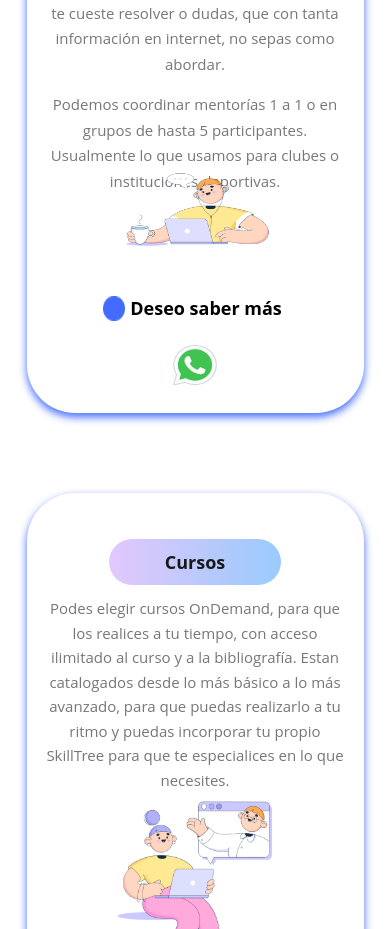
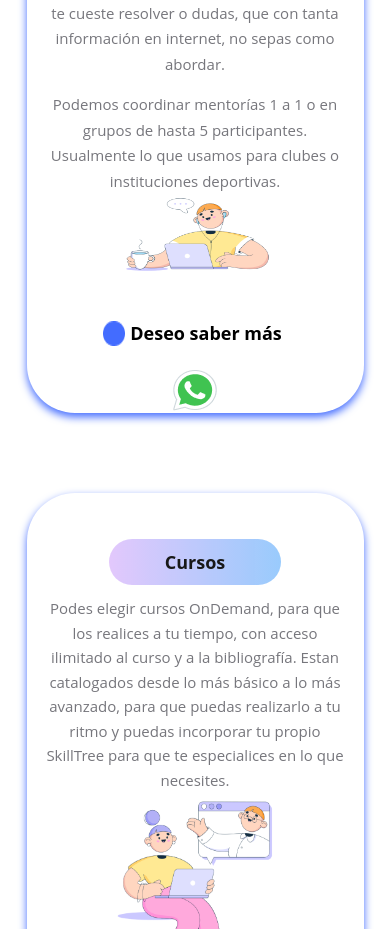
Before and after one commit to gaby7887/Proyecto-Lisandro, a React (Create React App) app: page /Servicios in a window 390 px wide. Shown: the part 800-1729 px from the top of the page. Built offline with nearby package versions, Linux system fonts and the light colour scheme.

Commit message:
corrigiendo services

```diff
--- a/src/Componentes/Views/Servicios/servicios.css
+++ b/src/Componentes/Views/Servicios/servicios.css
@@ -334,7 +334,9 @@ color: rgba(26, 26, 37, 0.6);
     .fotoMan img{
         width: 187px;
         height: 163px;
+        margin-top: -55px;
     }
+
     .subtituloCursos{
         width: 172px;
         height: 46px;
```
